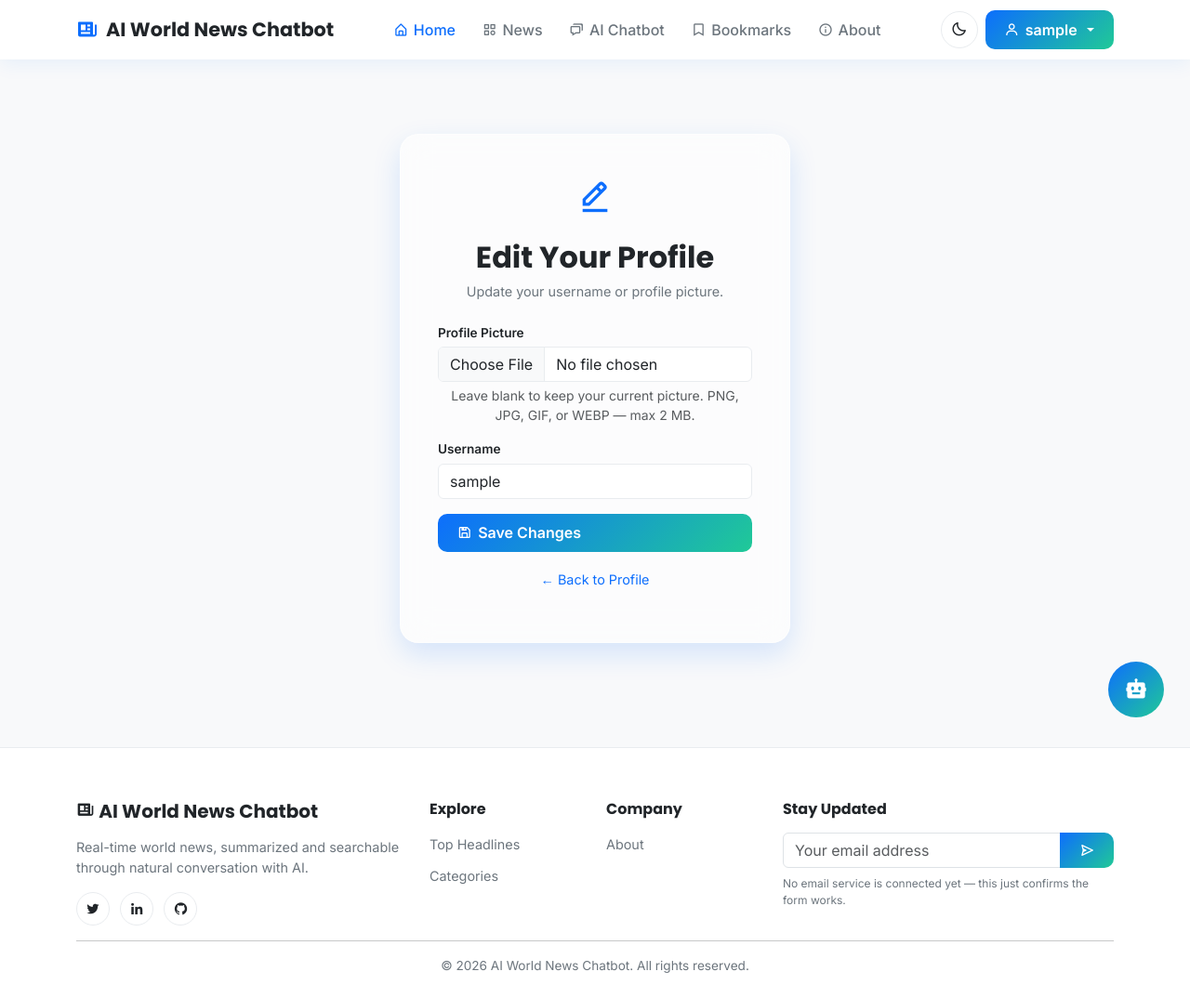
After one commit to 89610/ai-world-news-chatbot, a Flask app: page /profile/edit in a window 1280 px wide. The commit adds this page. Shown: the whole page at 93% size. Run offline with Flask 3, Linux system fonts and the light colour scheme; the visitor is signed in with stand-in values (Sample User, id 1); data that the repository does not hold is empty.

Commit message:
Add edit profile feature (username + picture)

```diff
--- a/routes/profile.py
+++ b/routes/profile.py
@@ -1,17 +1,9 @@
-"""
-Profile blueprint.
-
-WHY THIS FILE EXISTS:
-Demonstrates a protected route — anyone not logged in gets redirected
-to /auth/login (handled by Flask-Login's login_required + the
-unauthorized handler in app.py) instead of seeing this page. Also
-surfaces the user_sessions table so "session management" is visibly
-real, not just a table nobody looks at.
-"""
-
-from flask import Blueprint, render_template
+from flask import Blueprint, render_template, request, redirect, url_for, flash, current_app
 from flask_login import login_required, current_user
 from models.user_session import UserSession
+from database import db
+from models.user import User
+from utils.file_helpers import save_profile_picture
 
 profile_bp = Blueprint("profile", __name__, url_prefix="/profile")
 
@@ -26,3 +18,43 @@ def view_profile():
         .all()
     )
     return render_template("profile.html", sessions=sessions)
+
+
+@profile_bp.route("/edit", methods=["GET", "POST"])
+@login_required
+def edit_profile():
+    if request.method == "POST":
+        new_username = request.form.get("username", "").strip()
+
+        if not new_username or len(new_username) < 3:
+            flash("Username must be at least 3 characters.", "error")
+            return render_template("edit_profile.html")
+
+        # Only block it if some OTHER user already has this username —
+        # saving your own unchanged username should never fail.
+        existing = User.query.filter(
+            User.username == new_username, User.id != current_user.id
+        ).first()
+        if existing:
+            flash("That username is already taken.", "error")
+            return render_template("edit_profile.html")
+
+        current_user.username = new_username
+
+        uploaded_file = request.files.get("profile_picture")
+        if uploaded_file and uploaded_file.filename:
+            picture_path = save_profile_picture(
+                uploaded_file,
+                current_app.config["UPLOAD_FOLDER"],
+                current_app.config["ALLOWED_IMAGE_EXTENSIONS"],
+            )
+            if picture_path is None:
+                flash("Profile picture must be a PNG, JPG, GIF, or WEBP file.", "error")
+                return render_template("edit_profile.html")
+            current_user.profile_picture = picture_path
+
+        db.session.commit()
+        flash("Profile updated successfully!", "success")
+        return redirect(url_for("profile.view_profile"))
+
+    return render_template("edit_profile.html")
--- /dev/null
+++ b/templates/edit_profile.html
@@ -0,0 +1,35 @@
+{% extends "base.html" %}
+{% block title %}Edit Profile — {{ app_name }}{% endblock %}
+{% block content %}
+<section class="auth-section">
+  <div class="container">
+    <div class="auth-card glass-card">
+      <div class="auth-icon"><i class='bx bx-edit-alt'></i></div>
+      <h2>Edit Your Profile</h2>
+      <p class="auth-subtitle">Update your username or profile picture.</p>
+
+      <form method="POST" action="{{ url_for('profile.edit_profile') }}" enctype="multipart/form-data">
+        <input type="hidden" name="csrf_token" value="{{ csrf_token() }}">
+
+        <div class="mb-3 text-center">
+          {% if current_user.profile_picture %}
+          <img src="/{{ current_user.profile_picture }}" alt="Current profile picture" style="width:80px;height:80px;border-radius:50%;object-fit:cover;margin-bottom:0.8rem;">
+          {% endif %}
+          <label class="form-label d-block">Profile Picture</label>
+          <input type="file" name="profile_picture" class="form-control" accept="image/png,image/jpeg,image/gif,image/webp">
+          <div class="form-text">Leave blank to keep your current picture. PNG, JPG, GIF, or WEBP — max 2 MB.</div>
+        </div>
+
+        <div class="mb-3">
+          <label class="form-label">Username</label>
+          <input type="text" name="username" class="form-control" value="{{ current_user.username }}" minlength="3" required>
+        </div>
+
+        <button type="submit" class="btn btn-primary-gradient w-100"><i class='bx bx-save'></i> Save Changes</button>
+      </form>
+
+      <p class="auth-footer-link"><a href="{{ url_for('profile.view_profile') }}">← Back to Profile</a></p>
+    </div>
+  </div>
+</section>
+{% endblock %}
--- a/templates/profile.html
+++ b/templates/profile.html
@@ -12,6 +12,9 @@
         {% endif %}
         <h2 style="margin-top:0.8rem;">{{ current_user.username }}</h2>
         <p class="auth-subtitle">{{ current_user.email }}</p>
+        <a href="{{ url_for('profile.edit_profile') }}" class="btn btn-outline-refresh btn-sm">
+          <i class='bx bx-edit-alt'></i> Edit Profile
+        </a>
       </div>
 
       <h6 style="font-weight:700;">Account</h6>
```
